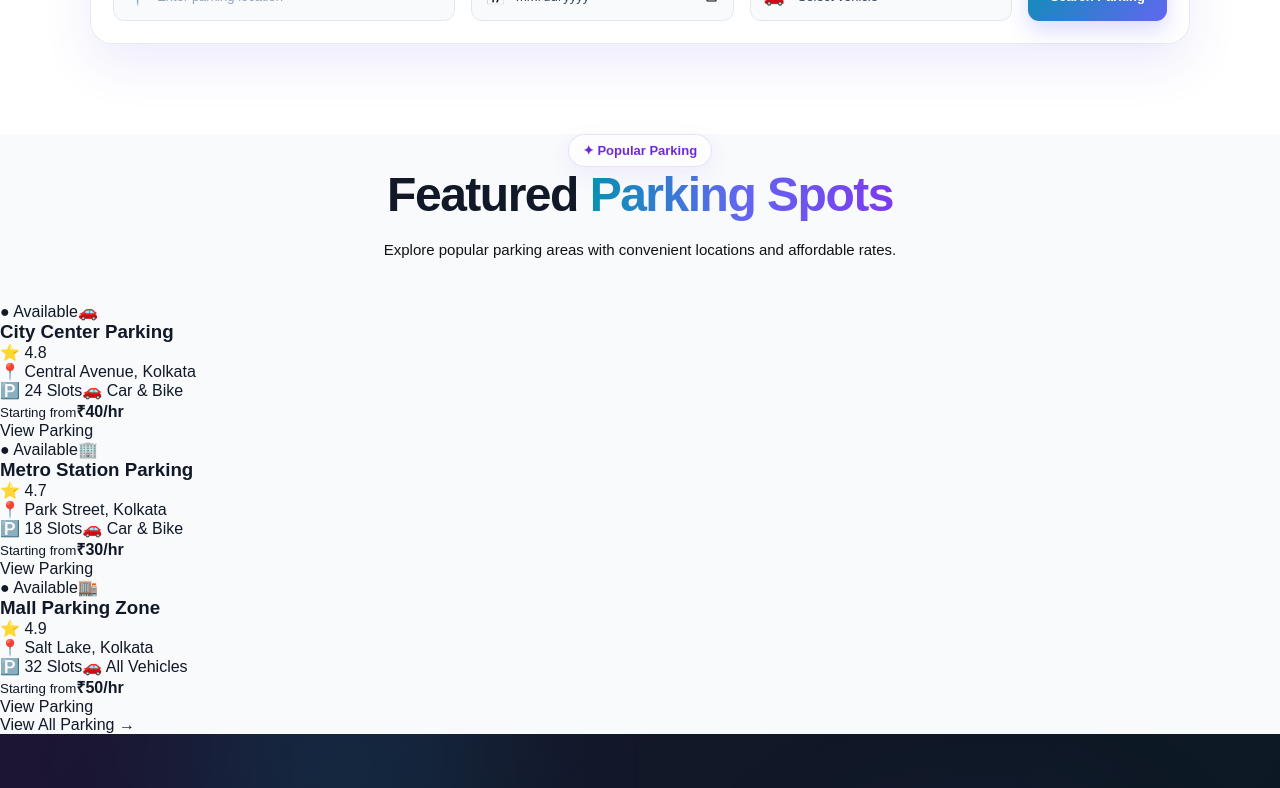
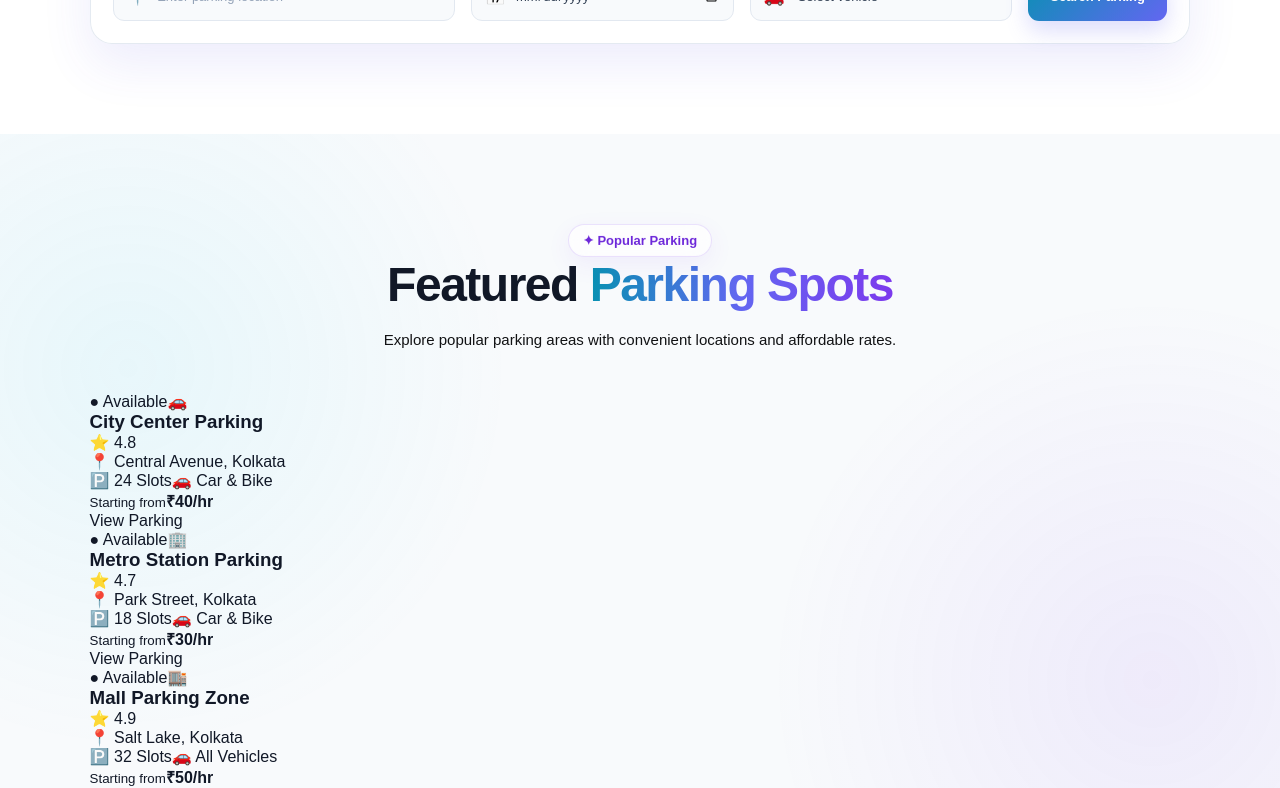
Before and after one commit to dibeyendu-dev/smart-parking-system, a React (Vite) app: page / in a window 1280 px wide. Shown: the part 1080-1868 px from the top of the page. Built offline with nearby package versions, Linux system fonts and the light colour scheme.

Commit message:
Featured parking css part 1 added

```diff
--- a/src/css/Home.css
+++ b/src/css/Home.css
@@ -888,3 +888,23 @@
     min-height: 50px;
   }
 }
+/* ======================================== FEATURED PARKING ======================================== */
+
+.featured-parking-section {
+  position: relative;
+
+  padding: 90px 7%;
+
+  background:
+    radial-gradient(
+      circle at 10% 30%,
+      rgba(34, 211, 238, 0.08),
+      transparent 30%
+    ),
+    radial-gradient(
+      circle at 90% 70%,
+      rgba(124, 58, 237, 0.08),
+      transparent 30%
+    ),
+    #f8fafc;
+}
```
